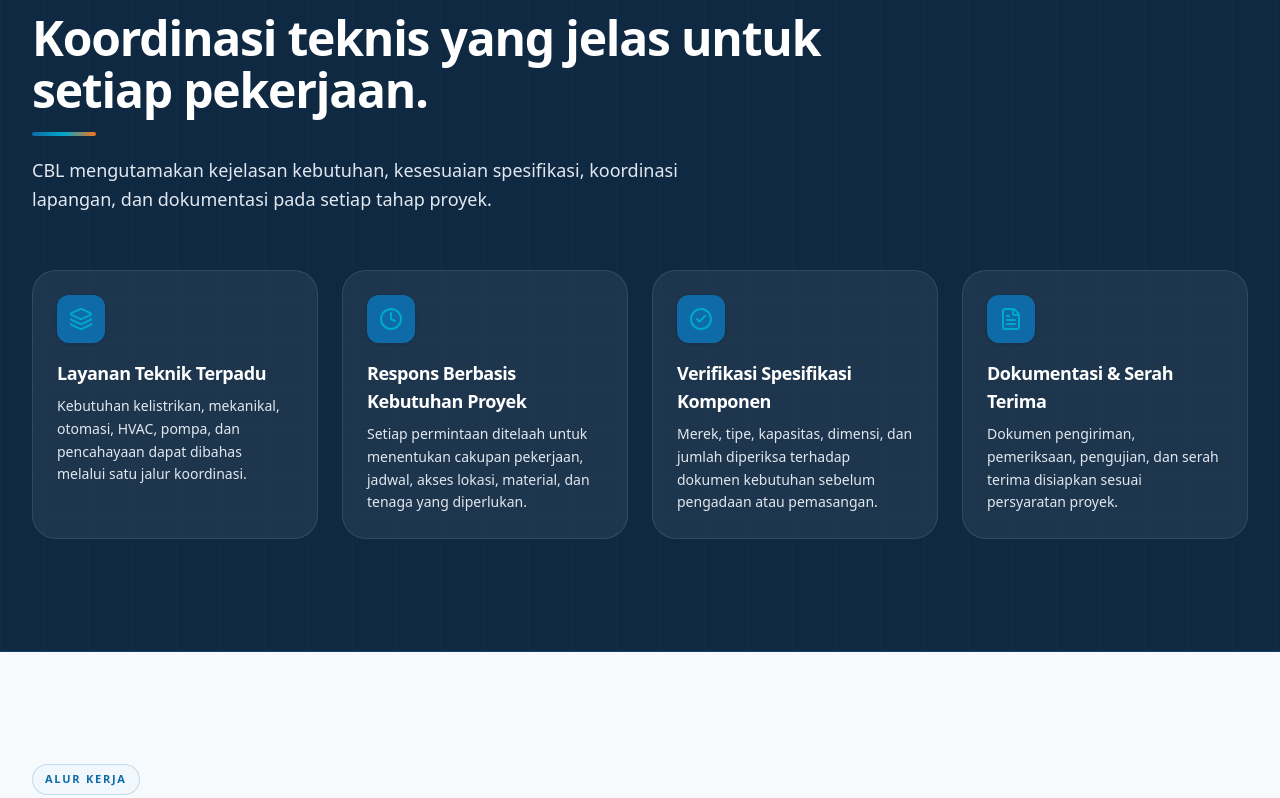
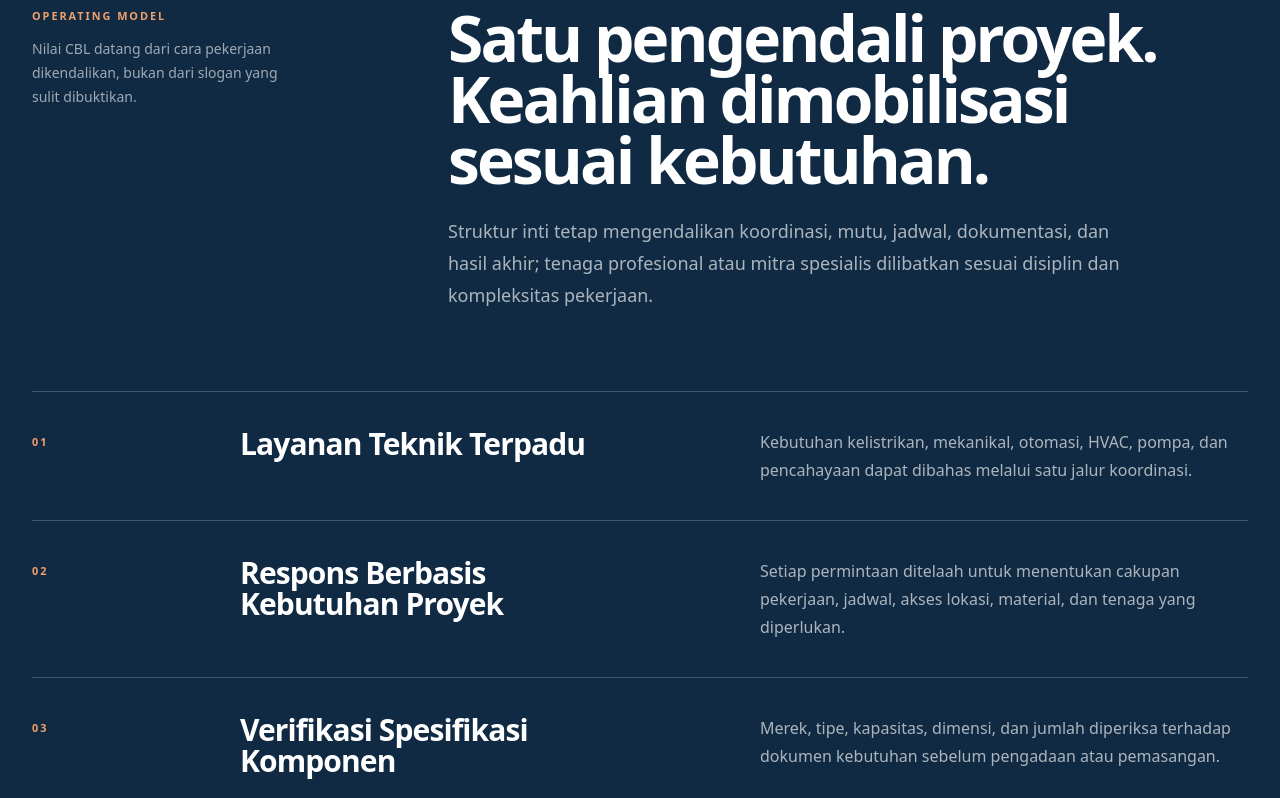
Before and after one commit to mikaelzo-blip/cbl-immersive-web-blueprint, a Next.js app: page / in a window 1280 px wide. Shown: the part 6522-7320 px from the top of the page. Built offline with nearby package versions, Linux system fonts and the light colour scheme; no server answers.

Commit message:
style: replace benefit cards with editorial operating-model section

```diff
--- a/src/components/sections/WhyUsSection.tsx
+++ b/src/components/sections/WhyUsSection.tsx
@@ -1,42 +1,46 @@
-import React from 'react';
 import { Container } from '@/components/ui/Container';
-import { SectionHeading } from '@/components/ui/SectionHeading';
 import { whyUsPoints } from '@/data/company';
-import { DynamicIcon } from '@/components/ui/DynamicIcon';
-import { Reveal } from '@/components/ui/Reveal';
 
 export function WhyUsSection() {
   return (
-    <section id="mengapa-cbl" className="relative py-16 md:py-28 bg-[#0F2942] text-white border-b border-[#15426B] overflow-hidden">
-      <div className="absolute inset-0 engineering-grid-dark opacity-40" aria-hidden="true" />
+    <section id="mengapa-cbl" className="border-b border-white/10 bg-[#102A43] py-20 text-white md:py-28 lg:py-32">
       <Container>
-        <Reveal className="relative">
-          <SectionHeading
-            badge="Cara Kami Memberikan Nilai"
-            title="Koordinasi teknis yang jelas untuk setiap pekerjaan."
-            description="CBL mengutamakan kejelasan kebutuhan, kesesuaian spesifikasi, koordinasi lapangan, dan dokumentasi pada setiap tahap proyek."
-            align="left"
-            light
-          />
-        </Reveal>
+        <div className="grid grid-cols-1 gap-8 border-t border-white/25 pt-5 lg:grid-cols-12 lg:gap-8">
+          <div className="lg:col-span-3">
+            <p className="text-[0.68rem] font-semibold uppercase tracking-[0.18em] text-[#F0A06B]">Operating model</p>
+            <p className="mt-3 max-w-[17rem] text-sm leading-6 text-white/60">
+              Nilai CBL datang dari cara pekerjaan dikendalikan, bukan dari slogan yang sulit dibuktikan.
+            </p>
+          </div>
 
-        <div className="grid grid-cols-1 md:grid-cols-2 lg:grid-cols-4 gap-6">
+          <div className="lg:col-span-8 lg:col-start-5">
+            <h2 className="max-w-4xl text-[clamp(2.7rem,5vw,5.4rem)] font-semibold leading-[0.95] tracking-[-0.045em]">
+              Satu pengendali proyek. Keahlian dimobilisasi sesuai kebutuhan.
+            </h2>
+            <p className="mt-6 max-w-2xl text-base leading-7 text-white/65 sm:text-lg sm:leading-8">
+              Struktur inti tetap mengendalikan koordinasi, mutu, jadwal, dokumentasi, dan hasil akhir; tenaga profesional atau mitra spesialis dilibatkan sesuai disiplin dan kompleksitas pekerjaan.
+            </p>
+          </div>
+        </div>
+
+        <div className="mt-14 md:mt-20">
           {whyUsPoints.map((point, index) => (
-            <Reveal key={point.id} delay={index * 80} className="h-full">
-            <div className="p-6 rounded-3xl bg-white/[0.06] border border-white/10 hover:border-[#67E8F9]/35 hover:bg-white/[0.09] transition-all flex flex-col justify-between h-full">
-              <div>
-                <div className="w-12 h-12 rounded-xl bg-[#0E6BA8] text-[#00A8CC] flex items-center justify-center mb-4 shadow-sm">
-                  <DynamicIcon name={point.iconName} size={24} />
-                </div>
-                <h3 className="text-lg font-bold text-white mb-2 tracking-tight">
-                  {point.title}
-                </h3>
-                <p className="text-sm text-[#E2E8F0] leading-relaxed">
-                  {point.description}
-                </p>
+            <article
+              key={point.id}
+              className="grid grid-cols-1 gap-4 border-t border-white/20 py-7 md:grid-cols-12 md:gap-8 md:py-9"
+            >
+              <div className="md:col-span-2">
+                <span className="text-[0.68rem] font-semibold uppercase tracking-[0.18em] text-[#F0A06B]">
+                  {String(index + 1).padStart(2, '0')}
+                </span>
               </div>
-            </div>
-            </Reveal>
+              <h3 className="text-2xl font-semibold leading-[1.05] tracking-[-0.03em] md:col-span-4 sm:text-3xl">
+                {point.title}
+              </h3>
+              <p className="max-w-2xl text-sm leading-7 text-white/65 md:col-span-5 md:col-start-8 sm:text-base">
+                {point.description}
+              </p>
+            </article>
           ))}
         </div>
       </Container>
```
